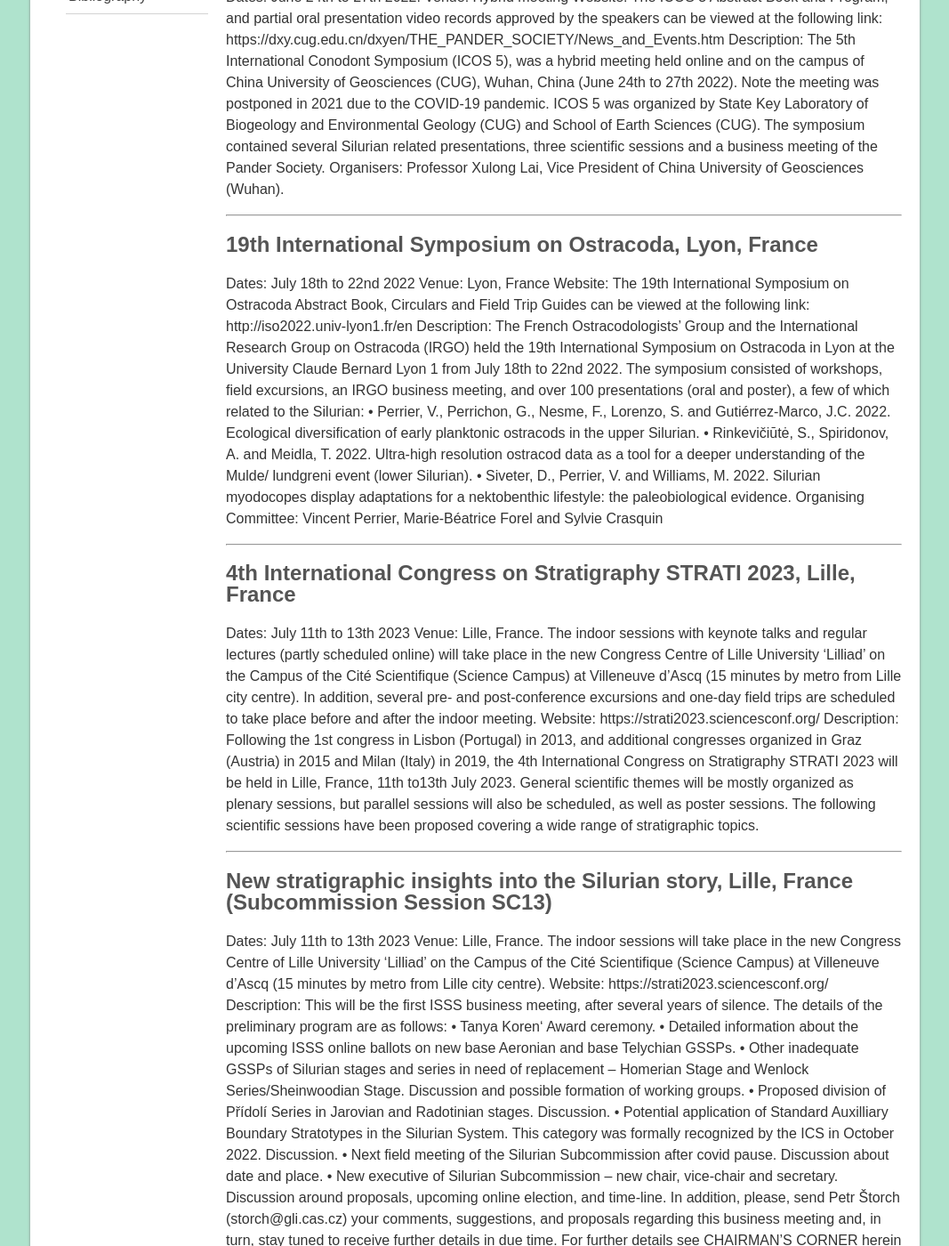
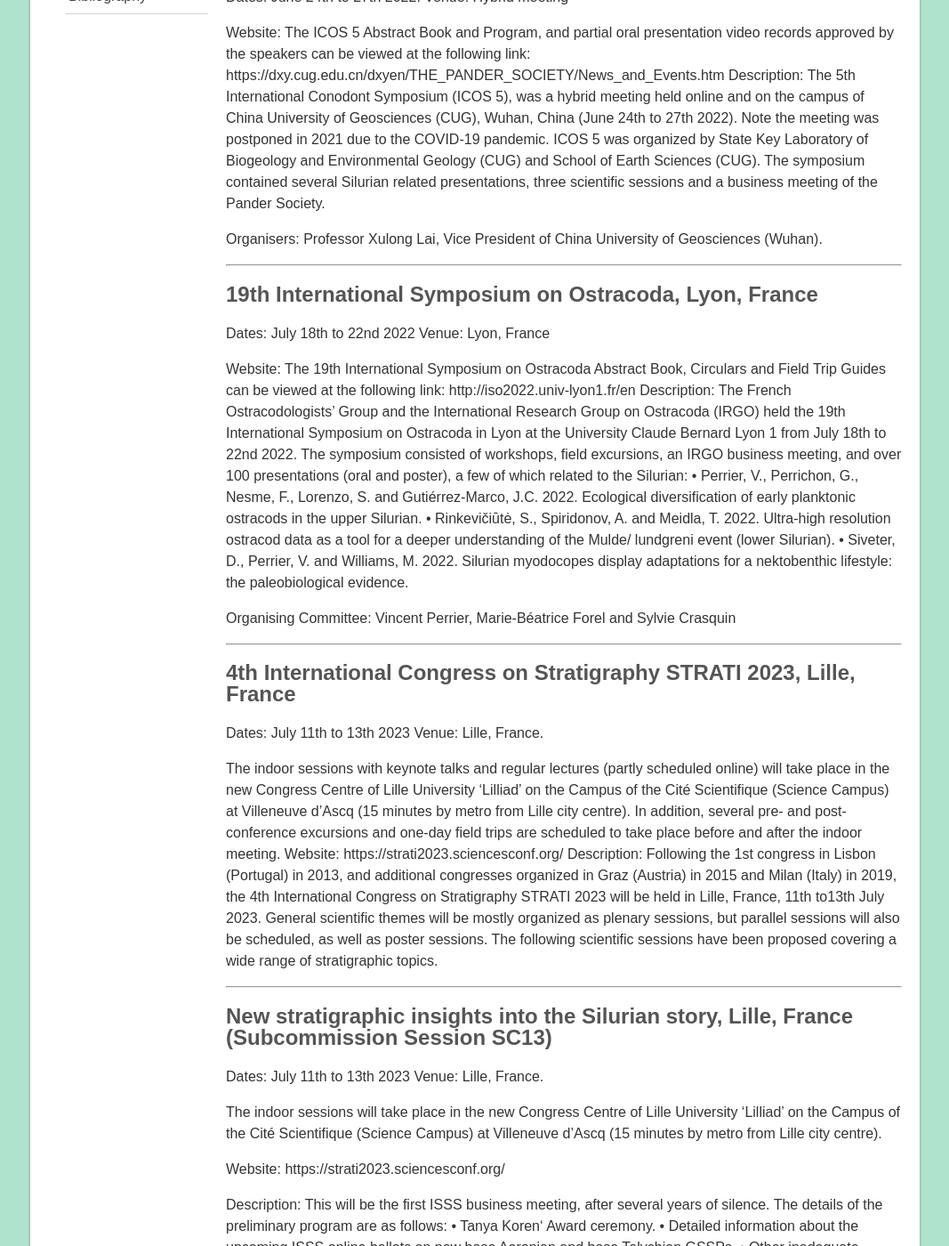
Before and after one commit to i-c-stratigraphy/subcommission-silurian, a Jekyll site: the page built from pages/meetings.md, in a window 1280 px wide and 1400 px high, scrolled down 716 px. Shown: the whole window at 89% size, without its empty margins (106-1173 px from the left). Built offline with Jekyll 4.4.1, drawn with Linux system fonts in a browser that asks for light colours; part of the change alters nothing that is shown; some of the changed text lies outside the part shown.

Commit message:
Update meetings.md

```diff
--- a/pages/meetings.md
+++ b/pages/meetings.md
@@ -12,7 +12,7 @@ table { font-size:smaller; }
 
 Meeting | Posting Date
 --- | ---
-[The 5th International Conodont Symposium (ICOS 5), Wuhan, China(#4) |
+[The 5th International Conodont Symposium (ICOS 5), Wuhan, China](#4) |
 [19th International Symposium on Ostracoda, Lyon, France](#3) |
 [4th International Congress on Stratigraphy STRATI 2023, Lille, France](#2) |
 [New stratigraphic insights into the Silurian story, Lille, France (Subcommission Session SC13)](#1)  |
@@ -23,9 +23,11 @@ Meeting | Posting Date
 
 Dates: June 24th to 27th 2022.
 Venue: Hybrid meeting
+
 Website: The ICOS 5 Abstract Book and Program, and partial oral presentation video records approved by the speakers can be viewed at the following link:
 https://dxy.cug.edu.cn/dxyen/THE_PANDER_SOCIETY/News_and_Events.htm
 Description: The 5th International Conodont Symposium (ICOS 5), was a hybrid meeting held online and on the campus of China University of Geosciences (CUG), Wuhan, China (June 24th to 27th 2022). Note the meeting was postponed in 2021 due to the COVID-19 pandemic. ICOS 5 was organized by State Key Laboratory of Biogeology and Environmental Geology (CUG) and School of Earth Sciences (CUG). The symposium contained several Silurian related presentations, three scientific sessions and a business meeting of the Pander Society.
+
 Organisers: Professor Xulong Lai, Vice President of China University of Geosciences (Wuhan).
 
 
@@ -35,11 +37,13 @@ Organisers: Professor Xulong Lai, Vice President of China University of Geoscien
 
 Dates: July 18th to 22nd 2022
 Venue: Lyon, France
+
 Website: The 19th International Symposium on Ostracoda Abstract Book, Circulars and Field Trip Guides can be viewed at the following link: http://iso2022.univ-lyon1.fr/en
 Description: The French Ostracodologists’ Group and the International Research Group on Ostracoda (IRGO) held the 19th International Symposium on Ostracoda in Lyon at the University Claude Bernard Lyon 1 from July 18th to 22nd 2022. The symposium consisted of workshops, field excursions, an IRGO business meeting, and over 100 presentations (oral and poster), a few of which related to the Silurian:
 • Perrier, V., Perrichon, G., Nesme, F., Lorenzo, S. and Gutiérrez-Marco, J.C. 2022. Ecological diversification of early planktonic ostracods in the upper Silurian.
 • Rinkevičiūtė, S., Spiridonov, A. and Meidla, T. 2022. Ultra-high resolution ostracod data as a tool for a deeper understanding of the Mulde/ lundgreni event (lower Silurian).
 • Siveter, D., Perrier, V. and Williams, M. 2022. Silurian myodocopes display adaptations for a nektobenthic lifestyle: the paleobiological evidence.
+
 Organising Committee: Vincent Perrier, Marie-Béatrice Forel and Sylvie Crasquin
 
 
@@ -48,7 +52,9 @@ Organising Committee: Vincent Perrier, Marie-Béatrice Forel and Sylvie Crasquin
 ## 4th International Congress on Stratigraphy STRATI 2023, Lille, France
 
 Dates: July 11th to 13th 2023
-Venue: Lille, France. The indoor sessions with keynote talks and regular lectures (partly scheduled online) will take place in the new Congress Centre of Lille University ‘Lilliad’ on the Campus of the Cité Scientifique (Science Campus) at Villeneuve d’Ascq (15 minutes by metro from Lille city centre). In addition, several pre- and post-conference excursions and one-day field trips are scheduled to take place before and after the indoor meeting.
+Venue: Lille, France.
+
+The indoor sessions with keynote talks and regular lectures (partly scheduled online) will take place in the new Congress Centre of Lille University ‘Lilliad’ on the Campus of the Cité Scientifique (Science Campus) at Villeneuve d’Ascq (15 minutes by metro from Lille city centre). In addition, several pre- and post-conference excursions and one-day field trips are scheduled to take place before and after the indoor meeting.
 Website: https://strati2023.sciencesconf.org/
 Description: Following the 1st congress in Lisbon (Portugal) in 2013, and additional congresses organized in Graz (Austria) in 2015 and Milan (Italy) in 2019, the 4th International Congress on Stratigraphy STRATI 2023 will be held in Lille, France, 11th to13th July 2023.
 General scientific themes will be mostly organized as plenary sessions, but parallel sessions will also be scheduled, as well as poster sessions. The following scientific sessions have been proposed covering a wide range of stratigraphic topics.
@@ -59,8 +65,12 @@ General scientific themes will be mostly organized as plenary sessions, but para
 ## New stratigraphic insights into the Silurian story, Lille, France (Subcommission Session SC13)
 
 Dates: July 11th to 13th 2023
-Venue: Lille, France. The indoor sessions will take place in the new Congress Centre of Lille University ‘Lilliad’ on the Campus of the Cité Scientifique (Science Campus) at Villeneuve d’Ascq (15 minutes by metro from Lille city centre).
+Venue: Lille, France.
+
+The indoor sessions will take place in the new Congress Centre of Lille University ‘Lilliad’ on the Campus of the Cité Scientifique (Science Campus) at Villeneuve d’Ascq (15 minutes by metro from Lille city centre).
+
 Website: https://strati2023.sciencesconf.org/
+
 Description: This will be the first ISSS business meeting, after several years of silence. The details of the preliminary program are as follows:
 • Tanya Koren‘ Award ceremony.
 • Detailed information about the upcoming ISSS online ballots on new base Aeronian and base Telychian GSSPs.
@@ -70,4 +80,5 @@ Description: This will be the first ISSS business meeting, after several years o
 • Next field meeting of the Silurian Subcommission after covid pause. Discussion about date and place.
 • New executive of Silurian Subcommission – new chair, vice-chair and secretary. Discussion around proposals, upcoming online election, and time-line.
 In addition, please, send Petr Štorch (storch@gli.cas.cz) your comments, suggestions, and proposals regarding this business meeting and, in turn, stay tuned to receive further details in due time. For further details see CHAIRMAN’S CORNER herein (pages 4-6).
+
 Organisers: Petr Štorch, Carlo Corradini and David Ray
```
